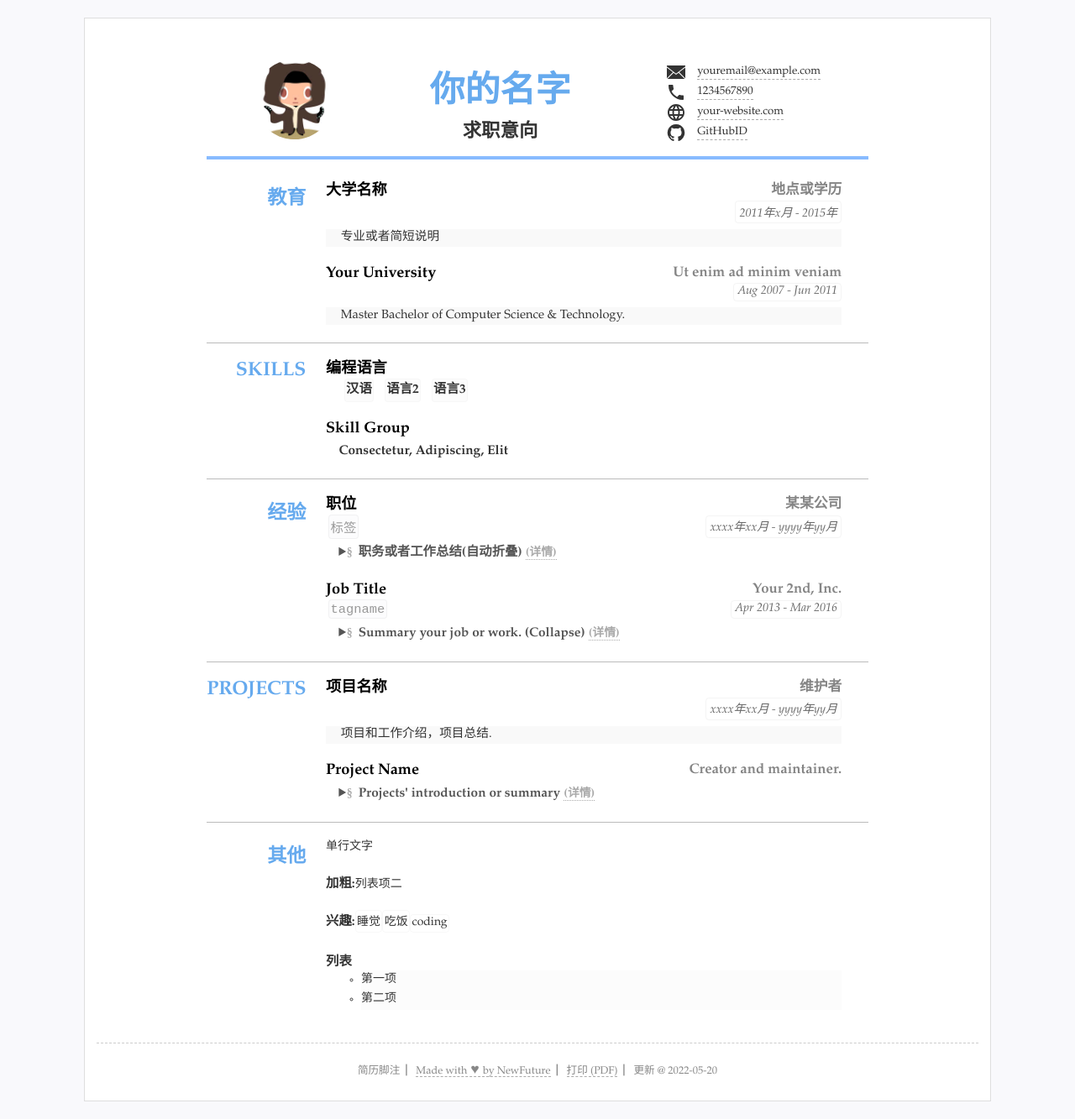
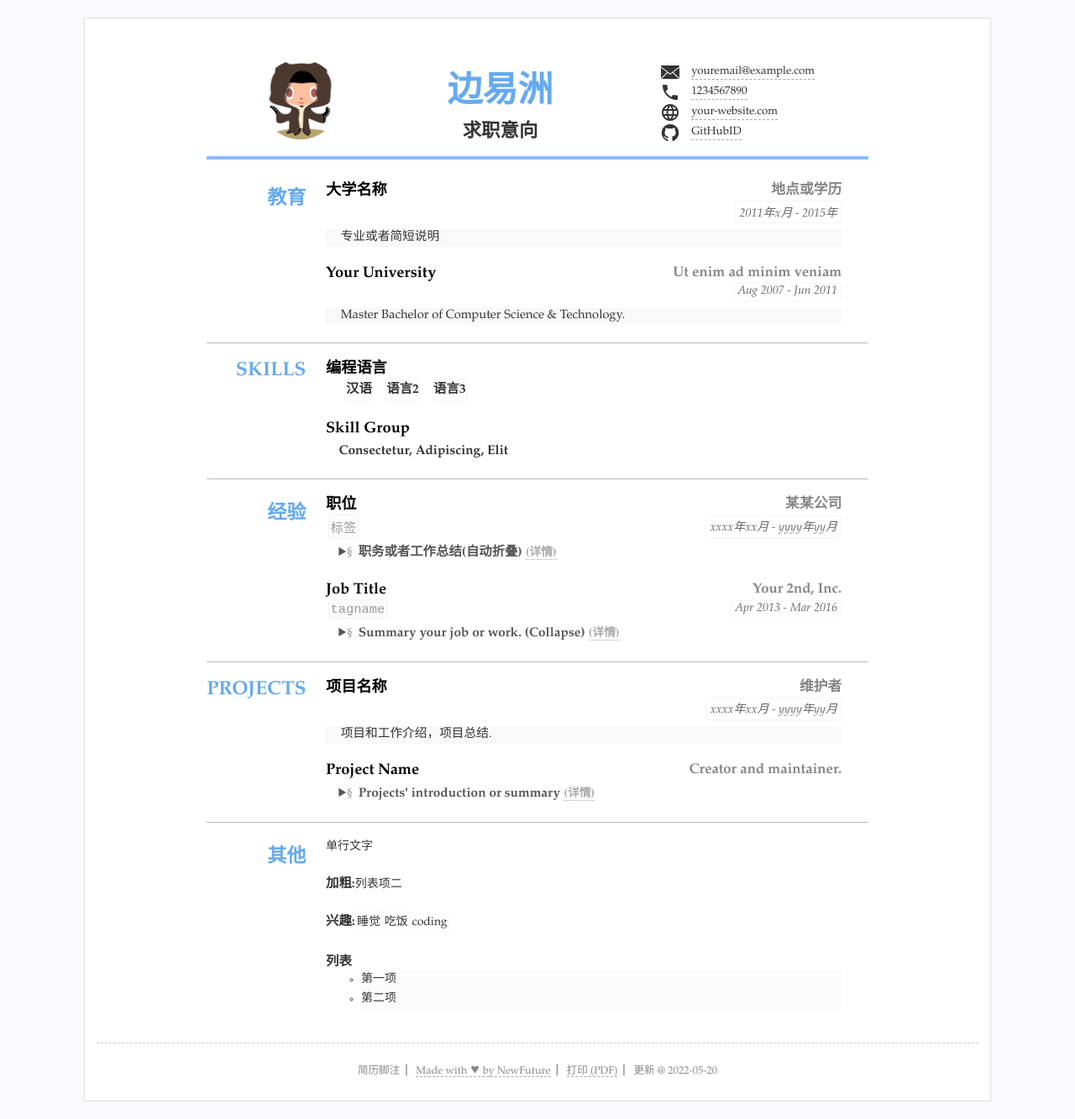
Before and after one commit to bianyz/JL, a Jekyll site: the page built from index.html, in a window 1280 px wide. Shown: the whole page at 84% size. Built offline with Jekyll 4.4.1, drawn with Linux system fonts in a browser that asks for light colours.

Commit message:
Update resume.yml

```diff
--- a/_data/resume.yml
+++ b/_data/resume.yml
@@ -1,9 +1,9 @@
 # 数据格式可以为 yaml(文件以.yml结尾) 或者json(文件以.json结尾)
 # 如果YAML格式的数据请先检查格式是否有误，可选检查工具 http://www.yamllint.com
 
-title: "简历标题"
+title: "个人简历"
 lang: "zh" #语言设置 zh表示中文 en 表示英语
-name: "你的名字"
+name: "边易洲"
 jobtitle: "求职意向" #可空不显示
 photo: "assets/img/photo.jpg" #照片可空，不显示
 
```
